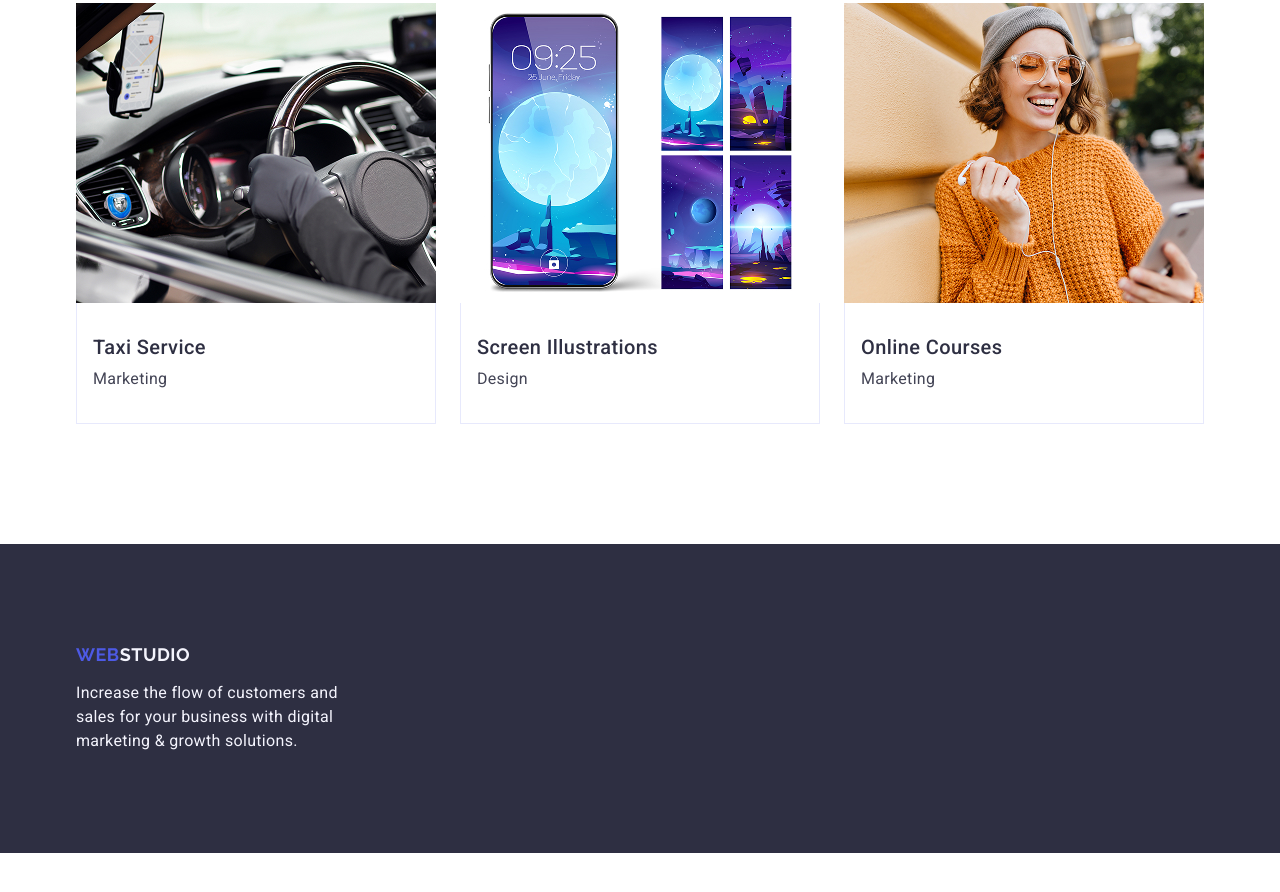
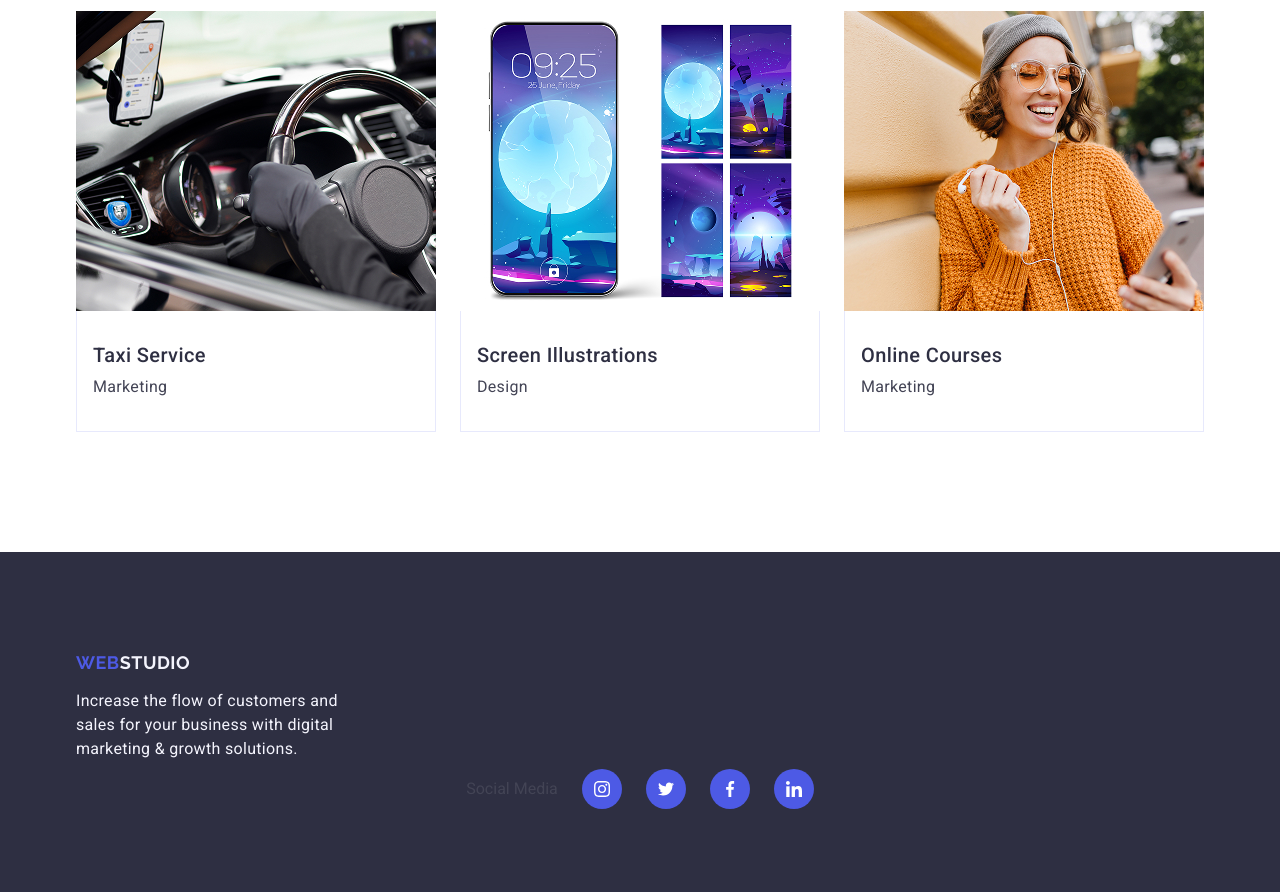
Before and after one commit to juliareka1-sys/goit-markup-hw-04, a plain HTML site: page index.html in a window 1280 px wide. Shown: the part 2599-3491 px from the top of the page. Before the commit the page ends 3452 px from the top, so only its background shows below. Drawn offline with nearby package versions, Linux system fonts and the light colour scheme.

Commit message:
icons update

```diff
--- a/css/styles.css
+++ b/css/styles.css
@@ -37,9 +37,9 @@ img {
 
 /*header*/
 .page-header {
-  border-bottom: 1px solid #e7e9fc;
+border-bottom: 1px solid #e7e9fc;
 box-shadow: 0 1px 6px 0 rgba(46, 47, 66, 0.08), 0 1px 1px 0 rgba(46, 47, 66, 0.16), 0 2px 1px 0 rgba(46, 47, 66, 0.08);
-    background: #fff;
+background: #fff;
 
 
 }
@@ -213,7 +213,7 @@ gap: 24px;
 }
 
 .icon-box {
-border: 1px solid #8e8f99;
+    border: 1px solid #8e8f99;
     border-radius: 4px;
     width: 264px;
     height: 112px;
@@ -302,17 +302,18 @@ width: calc((100% - 72px) / 4);
     justify-content: center;
     align-items: center;
     gap: 24px;
+    padding-top: 8px;
 }
 
 .link-socials {
-    fill: #4d5ae5;
+    fill: #fff;
     display: flex;
     justify-content: center;
     align-items: center;
     width: 40px;
     height: 40px;
     border-radius: 50%;
-    background-color: #03a9f4;
+    background-color:#4d5ae5;
 }
 
 .card-content {
--- a/index.html
+++ b/index.html
@@ -252,8 +252,26 @@
         <a class="logo footer-logo" href="./index.html">WEB<span class="logo-part">STUDIO</span></a>
         <p class="footer-text">Increase the flow of customers and sales for your business with digital marketing & growth solutions.</p>
         </div>
+    <div class="socials">
+        <p>Social Media</p>
+        <a href="https://www.instagram.com/" target="_blank" class="link-socials">
+            <svg class="social-icon" width="16" height="16">
+                <use href="./images/icons.svg#icon-instagram"></use>
+            </svg></a>
+        <a href="https://www.twitter.com/" target="_blank" class="link-socials">
+            <svg class="social-icon" width="16" height="16">
+                <use href="./images/icons.svg#icon-twitter"></use>
+            </svg></a>
+        <a href="https://www.facebook.com/" target="_blank" class="link-socials">
+            <svg class="social-icon" width="16" height="16">
+                <use href="./images/icons.svg#icon-facebook"></use>
+            </svg></a>
+        <a href="https://www.linkedin.com/" target="_blank" class="link-socials">
+            <svg class="social-icon" width="16" height="16">
+                <use href="./images/icons.svg#icon-linkedin"></use>
+            </svg></a>
+    </div>
     </footer>
-
 </body>
 
 </html>
```
